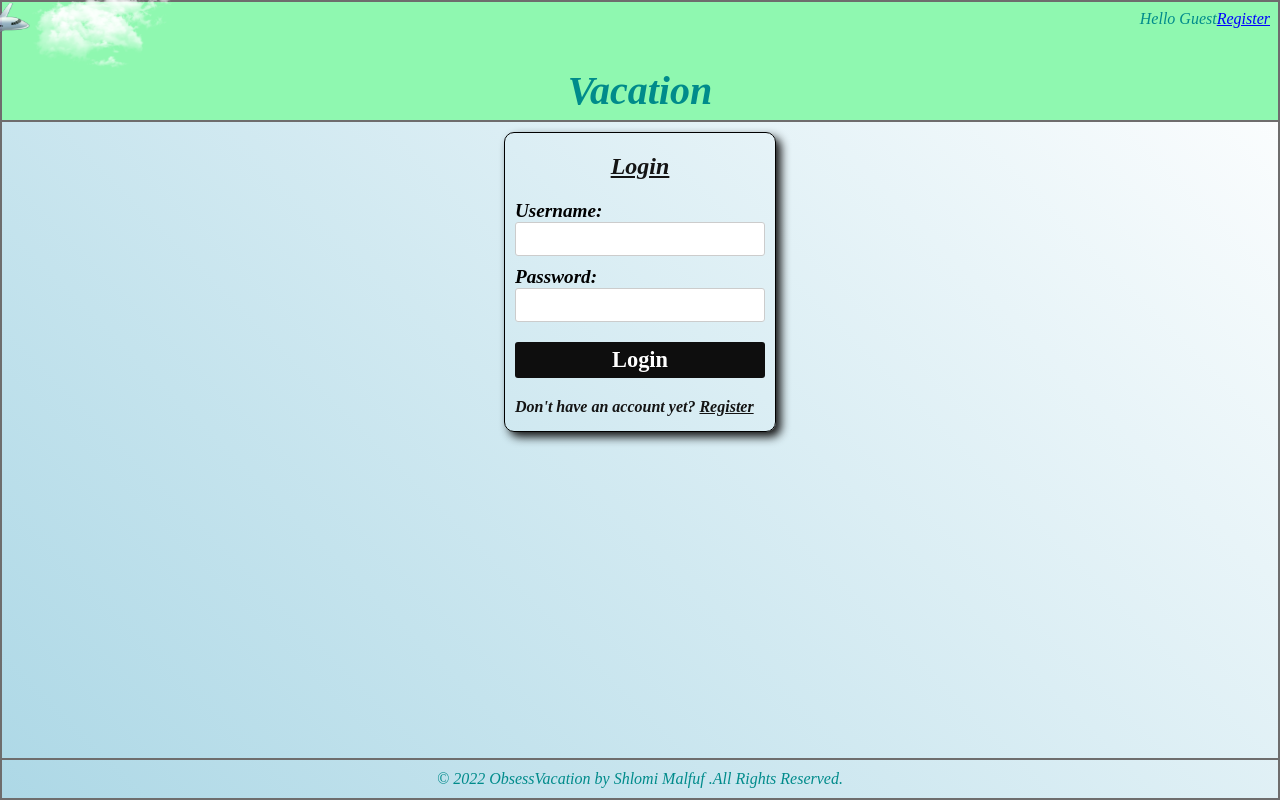
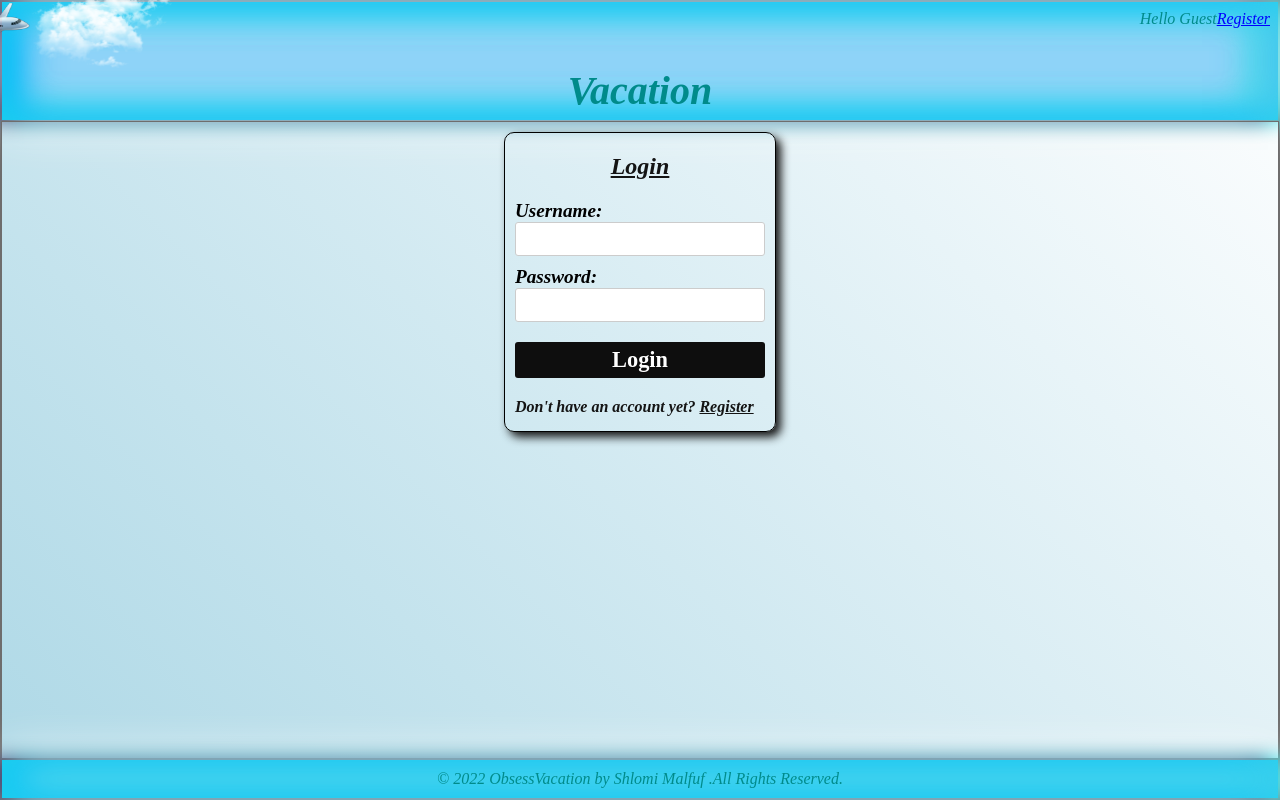
Before and after one commit to shlomiandadi/vacations-rect, a React (Create React App) app in the folder client/: page /home in a window 1280 px wide. Built offline with nearby package versions, Linux system fonts and the light colour scheme; no server answers; a web font is replaced by a local one; what notyf would draw is missing.

Commit message:
foolow and unfoolow

```diff
--- a/client/src/Components/AuthArea/Login/Login.tsx
+++ b/client/src/Components/AuthArea/Login/Login.tsx
@@ -51,7 +51,6 @@ function Login(props: LoginProps): JSX.Element {
                 <button>Login</button>
 
                 <div onClick={() => props.changeStatus("register")}><b>Don't have an account yet? <u>Register</u></b></div>
-
             </form>
 
         </div >
--- a/client/src/Components/LayoutArea/Footer/Footer.css
+++ b/client/src/Components/LayoutArea/Footer/Footer.css
@@ -4,4 +4,14 @@
     flex-direction: column;
     justify-content: center;
     font-size: 1rem;
+    background-color: rgb(143, 211, 248);
+    box-shadow:
+    inset 0 0 50px rgba(44, 246, 223, 0.629),
+    inset 20px 0 40px #05a8ff,
+    inset -20px 0 40px #72b2f6,
+    inset 10px 0 25px rgb(0, 200, 255),
+    inset -20px 0 40px rgb(0, 255, 221),
+    0 0 50px #fff,
+    -10px 0 20px #000040,
+    10px 0 20px #0ff;
 }
--- a/client/src/Components/LayoutArea/Header/Header.css
+++ b/client/src/Components/LayoutArea/Header/Header.css
@@ -7,5 +7,14 @@
     display: flex;
     flex-direction: column;
     justify-content: center;
-    background-color: rgb(143, 248, 176);
+    background-color: rgb(143, 211, 248);
+    box-shadow:
+    inset 0 0 50px rgba(44, 246, 223, 0.629),
+    inset 20px 0 40px #05a8ff,
+    inset -20px 0 40px #72b2f6,
+    inset 10px 0 25px rgb(0, 200, 255),
+    inset -20px 0 40px rgb(0, 255, 221),
+    0 0 50px #fff,
+    -10px 0 20px #000040,
+    10px 0 20px #0ff;
 }
--- a/client/src/Components/VacationArea/VacationCard/VacationCard.css
+++ b/client/src/Components/VacationArea/VacationCard/VacationCard.css
@@ -1,16 +1,40 @@
 .VacationCard {
   width: 450px;
-  background-color: rgba(173, 216, 230, 0.7);
+  background-color: rgba(82, 246, 255, 0.7);
   display: inline-flex;
   flex-direction: column;
   justify-content: space-between;
   max-height: 24rem;
   z-index:999 !important;
+  padding: 0;
+  box-shadow:
+  inset 0 0 50px #fff,
+  inset 20px 0 40px #05FFFE,
+  inset -20px 0 40px #72b2f6,
+  inset 20px 0 40px rgb(0, 238, 255),
+  inset -20px 0 40px #0ff,
+  0 0 50px #fff,
+  -10px 0 20px #000040,
+  10px 0 20px #0ff;
+}
+.VacationCard:hover {
+  transform: scale(1.05);
+  transition: all 0.5s ease;
+  box-shadow:
+  inset 0 0 50px #fff,
+  inset 20px 0 40px #05FFFE,
+  inset -20px 0 40px #72b2f6,
+  inset 20px 0 40px rgb(0, 238, 255),
+  inset -20px 0 40px #0ff,
+  0 0 50px #fff,
+  -10px 0 20px #000040,
+  10px 0 20px #0ff;
 }
 
 .VacationCard .title {
   font-size: 24px;
   margin-top: 10px;
+  color: #000040;
 }
 
 .VacationCard img {
@@ -49,6 +73,10 @@
 .VacationCard .description {
   height: 51px;
   overflow-y: scroll;
+  padding-left: 5px;
+  padding-right: 5px;
+
+
 }
 
 .VacationCard a {
@@ -57,10 +85,17 @@
     justify-content: space-around;
     margin: -10px 0 20px 0;
     text-decoration: none;
+
+}
+.VacationCard b {
+  padding-left: 5px;
+  padding-right: 5px;
 }
 
 .VacationCard h3 {
   margin-bottom: 10px;
+  padding-left: 5px;
+  padding-right: 5px;
 }
 
 .description::-webkit-scrollbar {
--- a/client/src/Components/VacationArea/VacationCard/VacationCard.tsx
+++ b/client/src/Components/VacationArea/VacationCard/VacationCard.tsx
@@ -10,7 +10,7 @@ import FollowerModel from "../../../Models/FollowerModel";
 import notifyService from "../../../Services/NotifyService";
 import { IconButton } from "@mui/material";
 import { MdOutlineHighlightOff, MdModeEditOutline } from "react-icons/md";
-import { FcLike } from "react-icons/fc";
+import { FcLike,FcLikePlaceholder } from "react-icons/fc";
 
 function VacationCard(props: any): JSX.Element {
     let isAdmin: boolean = authStore?.getState()?.user?.isAdmin ? true : false;
@@ -89,7 +89,7 @@ function VacationCard(props: any): JSX.Element {
                         ? (<>
                             <span>{props.vacation.followersCount}</span>
                             <IconButton aria-label="settings" onClick={followVacation} style={{ color: iconColor }}>
-                                <FcLike title="Follow" className='like' />
+                                {isFollowed ? <FcLike title="Follow" /> : <FcLikePlaceholder title="UnFollow" />}
                             </IconButton>
                             <br />
                         </>)
--- a/client/src/Components/VacationArea/VacationList/VacationList.tsx
+++ b/client/src/Components/VacationArea/VacationList/VacationList.tsx
@@ -1,4 +1,4 @@
-import { Component, useEffect, useState } from "react";
+import { useEffect, useState } from "react";
 import "./VacationList.css";
 import { NavLink } from "react-router-dom";
 import VacationCard from "../VacationCard/VacationCard";
```
Also changed, not shown: client/src/index.tsx (+0 -15 lines).
